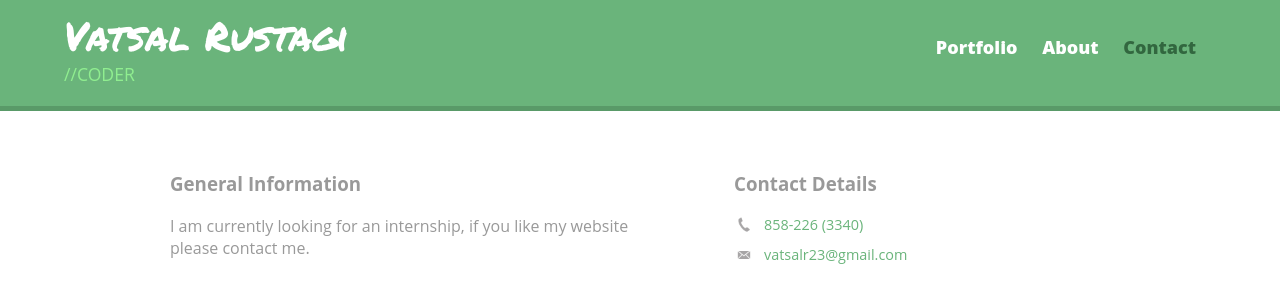
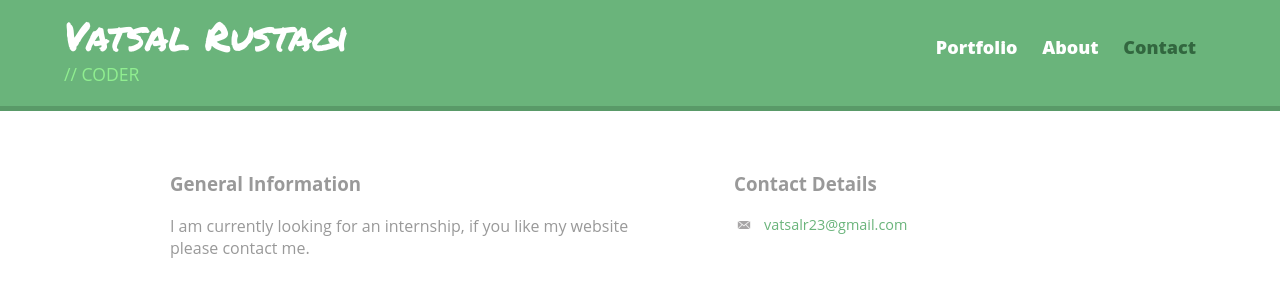
Before and after one commit to VatsalRustagi/MyWebsite, a plain HTML site: page contact.html in a window 1280 px wide. Shown: the top 305 px of the page. Drawn offline with Linux system fonts and the light colour scheme.

Commit message:
Bug fixes

```diff
--- a/contact.html
+++ b/contact.html
@@ -14,7 +14,7 @@
     <header>
       <a href = "index.html" id = "logo">
         <h1> Vatsal Rustagi </h1>
-        <h2> //CODER </h2>
+        <h2> // CODER </h2>
       </a>
         <nav>
           <ul>
@@ -32,7 +32,6 @@
       <section id = "secondry">
         <h3>Contact Details</h3>
         <ul class = "contact-info">
-          <li class = "phone"><a href="tel:858-2263340">858-226 (3340)</a></li>
           <li class = "mail"><a href="mailto:vatsalr23@gmail.com">vatsalr23@gmail.com</a></li>
         </ul>
       </section>
```
Also changed, not shown: about.html (+1 -1 lines), index.html (+2 -2 lines).
